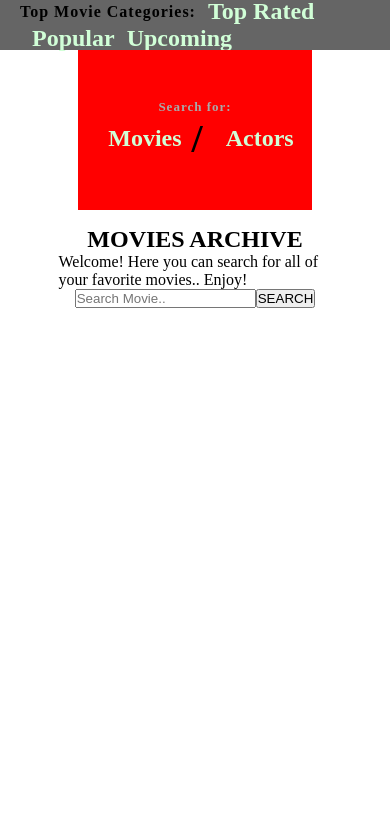
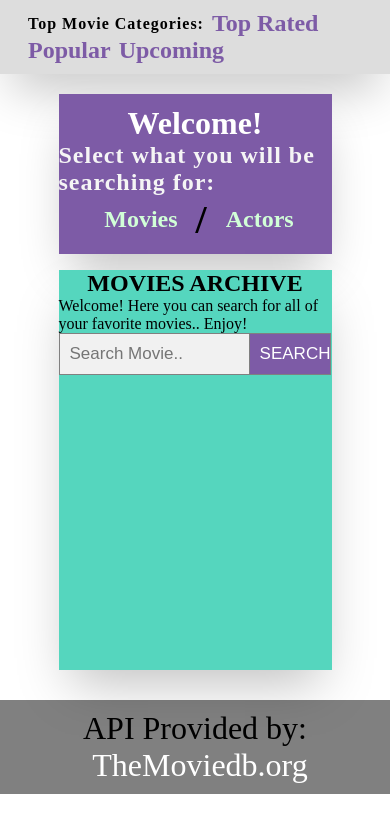
Before and after one commit to abdejohan/movie-app, an Angular app: page / in a window 390 px wide. Shown: the top 832 px of the page. Built offline with nearby package versions, Linux system fonts and the light colour scheme.

Commit message:
Fix responsive layout when on mobile device Add new color scheme to site Redesign frontpage layout

```diff
--- a/src/app/app.component.css
+++ b/src/app/app.component.css
@@ -12,7 +12,35 @@
 }
 
 .center {
+  background-color: #55D6BE;
+  min-height: 400px;
   display: flex;
   justify-content: center;
   width: 70%;
+  box-shadow: 0 25px 50px -12px rgba(0, 0, 0, 0.25);
 }
+
+footer {
+  background-color: gray;
+  width: 100%;
+  padding: 10px 0px;
+  margin-top: 30px;
+}
+
+footer > ul {
+  list-style-type: none;
+  display: flex;
+  justify-content: center;
+  align-items: center;
+  flex-flow: row wrap;
+}
+
+footer > ul > li > a {
+  text-decoration: none;
+  padding-left: 10px;
+  color: white;
+}
+
+footer > ul > li {
+  font-size: 2rem;
+}
--- a/src/app/app.component.html
+++ b/src/app/app.component.html
@@ -5,3 +5,9 @@
     <router-outlet></router-outlet>
   </div>
 </div>
+<footer>
+  <ul>
+    <li>API Provided by:</li>
+    <li><a href="https://www.themoviedb.org/">TheMoviedb.org</a></li>
+  </ul>
+</footer>
--- a/src/app/display/display.component.css
+++ b/src/app/display/display.component.css
@@ -4,6 +4,12 @@
   padding: 0px;
 }
 
+.back-button {
+  width: 300px;
+  height: 40px;
+  background-color: #7D5BA6;
+  margin-top: 30px;
+}
 
 .content-ul {
   display: flex;
@@ -14,30 +20,34 @@
   list-style-type: none;
 }
 
-
+.container {
+  width: 600px;
+  display: flex;
+  justify-content: space-between;
+  flex-flow: column wrap;
+  padding: 20px;
+}
 
 .container-list {
+  align-self: flex-start;
   list-style-type: none;
-  display: inline;
+  display: flex;
+  align-items: flex-start;
+  justify-content: center;
   flex-flow: row wrap;
-  justify-content: space-around;
 }
 
 .container-list-item {
   display: inline;
 }
 
-.container-list-item + .container-list-item {
-  margin-left: 1em;
-}
 
-.container-list-item > a {
-  text-decoration: none;
-}
+
 
 
 button {
   width: 100%;
+  max-width: 340px;
 }
 
 .container {
@@ -45,17 +55,31 @@ button {
   justify-content: center;
   flex-flow: column nowrap;
   align-items: center;
-  width: 400px;
 }
 
 .title {
-  display: block;
   font-weight: bold;
-  font-size: 2em;
+  font-size: 40px;
   margin-bottom: .1em;
-  color: darkolivegreen;
+  color: #7D5BA6;
 }
 
 li > p, img {
   padding-bottom: 20px;
 }
+
+ul > li {
+  font-size: 1.5rem;
+  width: 100%;
+}
+
+.img-li {
+  display: flex;
+  align-self: center;
+  justify-content: center;
+}
+
+.main-title {
+  display: flex;
+  justify-content: center;
+}
--- a/src/app/display/display.component.html
+++ b/src/app/display/display.component.html
@@ -1,10 +1,9 @@
 <div class="container">
-  <button (click)="goBack()" class="example back">Go Back</button>
 
   <div class="searchContent">
     <ul class="content-ul" *ngIf="movie">
-      <li><span class="title">{{ movie.original_title }}</span></li>
-      <li><img src="https://image.tmdb.org/t/p/w300{{movie.poster_path}}" alt="movie_poster"></li>
+      <li><span class="main-title title">{{ movie.original_title }}</span></li>
+      <li class="img-li"><img src="https://image.tmdb.org/t/p/w300{{movie.poster_path}}" alt="movie_poster"></li>
 
       <li><span class="title">Actors</span></li>
       <ul class="container-list">
@@ -22,8 +21,8 @@
 
     <div class="searchContent">
       <ul class="content-ul" *ngIf="person">
-        <li><span class="title">{{ person.name }} </span></li>
-        <li><img src="https://image.tmdb.org/t/p/w300{{person.profile_path}}" alt="actor_poster"></li>
+        <li><span class="main-title title">{{ person.name }} </span></li>
+        <li class="img-li"><img src="https://image.tmdb.org/t/p/w300{{person.profile_path}}" alt="actor_poster"></li>
         <li><span class="title">Biography</span></li>
         <li><p> {{ person.biography }} </p></li>
         <li><span class="title">Born In</span></li>
@@ -31,4 +30,5 @@
       </ul>
     </div>
   </div>
+  <button (click)="goBack()" class="example back back-button">Go Back</button>
 </div>
--- a/src/app/navigation/navigation.component.css
+++ b/src/app/navigation/navigation.component.css
@@ -19,15 +19,20 @@ header {
 
 
 nav {
-  height: 50px;
+  box-shadow: 0 25px 50px -12px rgba(0, 0, 0, 0.25);
   width: 100%;
+  padding: 10px;
   align-items: flex-start;
   padding-left: 20px;
   justify-content: center;
-  flex-flow: column wrap;
+  flex-flow: row nowrap;
   display: flex;
-  background-color: #656565;
+  background-color: #DDDDDD;
   width: 100%;
+}
+
+nav > ul > li > a {
+  color: #7D5BA6;
 }
 
 ul {
@@ -38,7 +43,12 @@ ul {
   list-style-type: none;
 }
 
+ul > li {
+  margin-left: .5em;
+}
+
 ul > li > a {
+  font-size: 1.5rem;
   text-decoration: none;
   font-weight: 900;
   color: #D1FFD7;
@@ -68,10 +78,6 @@ ul > li > a:hover {
   font-size: 1.5em;
 }
 
-.cat {
-  font-size: 1.5rem;
-  margin-left: .5em;
-}
 
 .slash {
   color: black;
@@ -81,20 +87,27 @@ ul > li > a:hover {
   font-size: 40px;
 }
 
-.searchBox {
+h1 {
+  font-size: xx-large;
+  color: white;
+}
+
+
+.search {
+  font-size: x-large;
+  color: whitesmoke;
+
+
+}
+
+section {
+  margin-top: 20px;
+  width: 70%;
   display: flex;
   flex-flow: column nowrap;
   justify-content: center;
   align-items: center;
   height: 10rem;
+  background-color: #7D5BA6;
+  box-shadow: 0 25px 50px -12px rgba(0, 0, 0, 0.25);
 }
-
-.search {
-  font-size: small;
-  color: darkgray;
-}
-
-section {
-  background-color: red;
-  width: 60%;
-}
--- a/src/app/navigation/navigation.component.html
+++ b/src/app/navigation/navigation.component.html
@@ -2,18 +2,19 @@
   <nav>
     <ul>
       <li><span class="title-text">Top Movie Categories:</span></li>
-      <li><a class="cat" [routerLink] = "['c1', 'top-rated']">Top Rated</a></li>
-      <li><a class="cat" [routerLink] = "['c2', 'popular']">Popular</a></li>
-      <li><a class="cat" [routerLink] = "['c3', 'upcoming']">Upcoming</a></li>
+      <li><a [routerLink] = "['c1', 'top-rated']">Top Rated</a></li>
+      <li><a [routerLink] = "['c2', 'popular']">Popular</a></li>
+      <li><a [routerLink] = "['c3', 'upcoming']">Upcoming</a></li>
     </ul>
   </nav>
-  <section class="searchBox">
-   <h2><span class="title-text search">Search for:</span></h2>
+  <section>
+    <h1>Welcome!</h1>
+    <h2><span class="title-text search">Select what you will be searching for:</span></h2>
     <div>
       <ul>
-        <li><a class="cat" routerLink="">Movies</a></li>
+        <li><a routerLink="">Movies</a></li>
         <li><span class="slash">/</span></li>
-        <li><a class="cat" routerLink="actor">Actors</a></li>
+        <li><a routerLink="actor">Actors</a></li>
       </ul>
     </div>
   </section>
--- a/src/app/response/response.component.css
+++ b/src/app/response/response.component.css
@@ -5,7 +5,11 @@
 }
 
 .container {
-  width: 400px;
+  width: 600px;
+  display: flex;
+  justify-content: space-between;
+  flex-flow: column wrap;
+  padding: 20px;
 }
 
 
@@ -16,6 +20,7 @@ ul {
   flex-flow: column wrap;
   width: 100%;
   list-style-type: none;
+  margin-top: 20px;
 }
 
 button {
@@ -30,4 +35,6 @@ ul > li {
 
 ul > li > a {
   text-decoration: none;
+  color: white;
+  font-size: 2rem;
 }
--- a/src/app/response/response.component.html
+++ b/src/app/response/response.component.html
@@ -1,7 +1,7 @@
 
 
 <div class="container">
-  <button (click)="goBack()" class="example back">Go Back</button>
+  <button (click)="goBack()" class="example back back-button">Go Back</button>
 
   <div class="searchContent">
     <ul *ngIf="movie">
--- a/src/styles.css
+++ b/src/styles.css
@@ -5,3 +5,45 @@
   padding: 0px;
   margin: 0px;
 }
+
+
+.back-button {
+  width: 300px;
+  height: 40px;
+  background-color: #7D5BA6;
+}
+
+
+/* Style the search field */
+form.example input[type=text] {
+  padding: 10px;
+  font-size: 17px;
+  border: 1px solid grey;
+  float: left;
+  width: 70%;
+  background: #f1f1f1;
+}
+
+/* Style the submit button */
+form.example button {
+  float: left;
+  width: 30%;
+  padding: 10px;
+  background: #7D5BA6;
+  color: white;
+  font-size: 17px;
+  border: 1px solid grey;
+  border-left: none; /* Prevent double borders */
+  cursor: pointer;
+}
+
+form.example button:hover {
+  background: #0b7dda;
+}
+
+/* Clear floats */
+form.example::after {
+  content: "";
+  clear: both;
+  display: table;
+}
```
